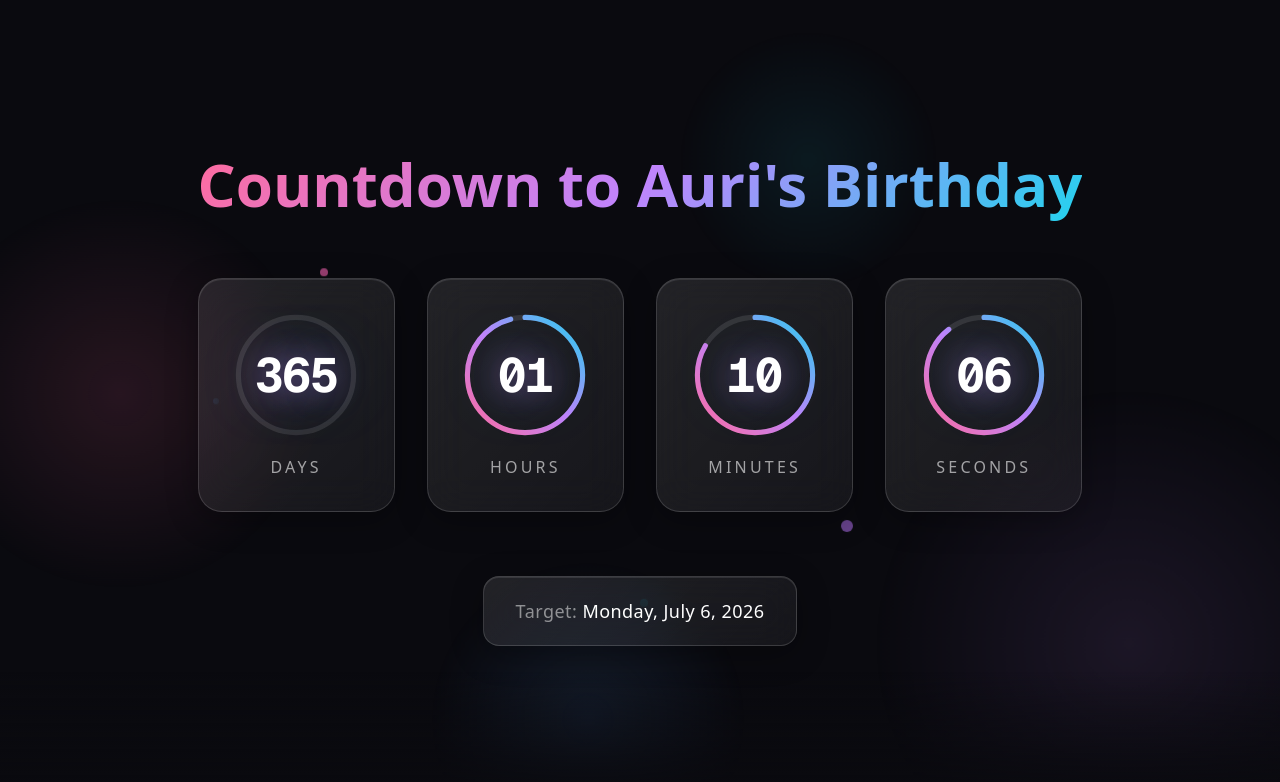
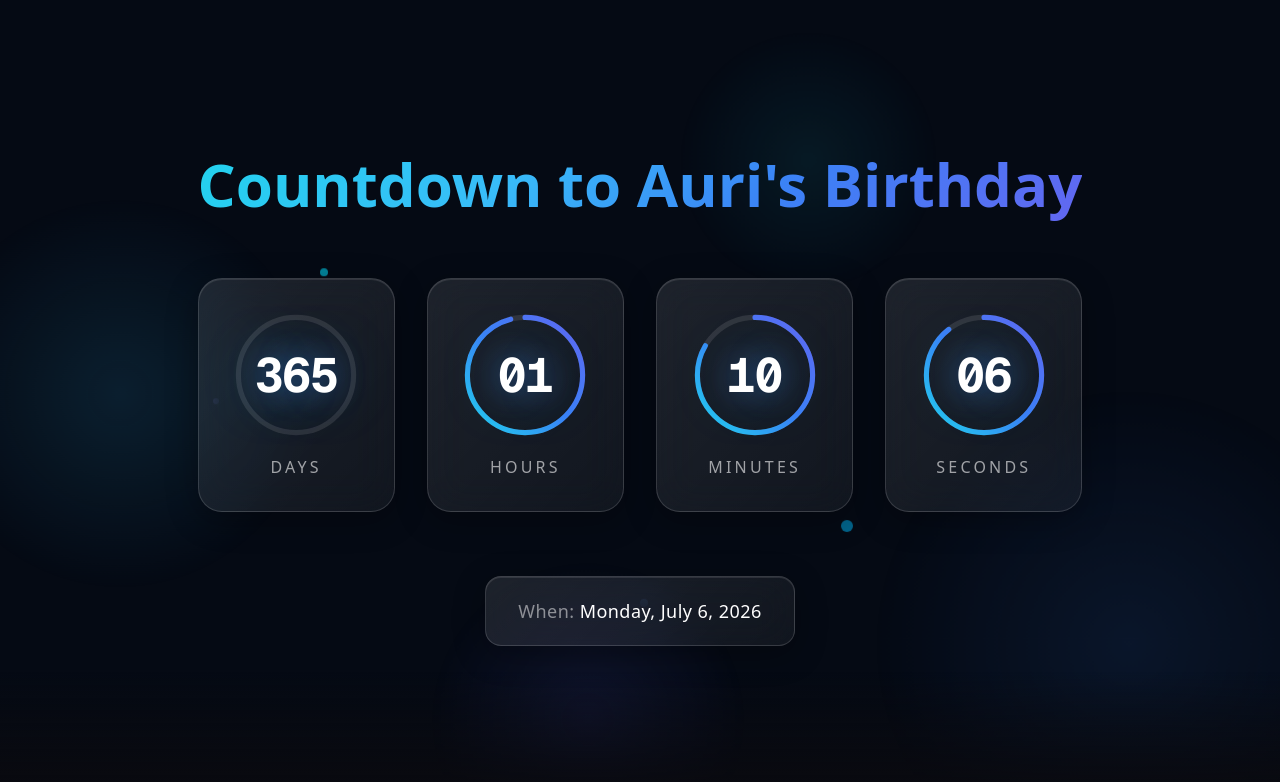
Before and after one commit to sixtusagbo/countdown-city, a Next.js app: page / in a window 1280 px wide. Shown: the top 782 px of the page. Built offline with nearby package versions, Linux system fonts and the light colour scheme.

Commit message:
Switch to blue color theme

```diff
--- a/src/app/globals.css
+++ b/src/app/globals.css
@@ -1,15 +1,15 @@
 @import "tailwindcss";
 
 :root {
-  --background: #0a0a0f;
-  --foreground: #f5f5f7;
-  --accent-pink: #ff6b9d;
-  --accent-purple: #c084fc;
-  --accent-blue: #60a5fa;
+  --background: #050a14;
+  --foreground: #f0f4f8;
+  --accent-sky: #38bdf8;
+  --accent-blue: #3b82f6;
+  --accent-indigo: #6366f1;
   --accent-cyan: #22d3ee;
-  --glow-pink: rgba(255, 107, 157, 0.4);
-  --glow-purple: rgba(192, 132, 252, 0.4);
-  --glow-blue: rgba(96, 165, 250, 0.4);
+  --glow-sky: rgba(56, 189, 248, 0.4);
+  --glow-blue: rgba(59, 130, 246, 0.4);
+  --glow-indigo: rgba(99, 102, 241, 0.4);
 }
 
 @theme inline {
@@ -194,7 +194,7 @@ body {
   border-color: rgba(255, 255, 255, 0.25);
   box-shadow:
     0 8px 32px rgba(0, 0, 0, 0.4),
-    0 0 40px var(--glow-purple),
+    0 0 40px var(--glow-blue),
     inset 0 1px 0 rgba(255, 255, 255, 0.15);
 }
 
@@ -202,9 +202,10 @@ body {
 .gradient-text {
   background: linear-gradient(
     135deg,
-    var(--accent-pink) 0%,
-    var(--accent-purple) 50%,
-    var(--accent-cyan) 100%
+    var(--accent-cyan) 0%,
+    var(--accent-sky) 35%,
+    var(--accent-blue) 65%,
+    var(--accent-indigo) 100%
   );
   -webkit-background-clip: text;
   -webkit-text-fill-color: transparent;
@@ -215,21 +216,21 @@ body {
 .countdown-number {
   font-variant-numeric: tabular-nums;
   text-shadow:
-    0 0 30px var(--glow-purple),
-    0 0 60px var(--glow-blue);
+    0 0 30px var(--glow-blue),
+    0 0 60px var(--glow-sky);
 }
 
 /* Glow effects */
-.glow-pink {
-  box-shadow: 0 0 40px var(--glow-pink);
-}
-
-.glow-purple {
-  box-shadow: 0 0 40px var(--glow-purple);
+.glow-sky {
+  box-shadow: 0 0 40px var(--glow-sky);
 }
 
 .glow-blue {
   box-shadow: 0 0 40px var(--glow-blue);
+}
+
+.glow-indigo {
+  box-shadow: 0 0 40px var(--glow-indigo);
 }
 
 /* Progress ring */
--- a/src/app/page.tsx
+++ b/src/app/page.tsx
@@ -60,9 +60,9 @@ function TimeUnit({ value, label, max, color, delay }: TimeUnitProps) {
             />
             <defs>
               <linearGradient id="gradient" x1="0%" y1="0%" x2="100%" y2="100%">
-                <stop offset="0%" stopColor="#ff6b9d" />
-                <stop offset="50%" stopColor="#c084fc" />
-                <stop offset="100%" stopColor="#22d3ee" />
+                <stop offset="0%" stopColor="#22d3ee" />
+                <stop offset="50%" stopColor="#3b82f6" />
+                <stop offset="100%" stopColor="#6366f1" />
               </linearGradient>
             </defs>
           </svg>
@@ -93,7 +93,7 @@ function Confetti() {
       left: Math.random() * 100,
       delay: Math.random() * 3,
       duration: 2 + Math.random() * 2,
-      color: ["#ff6b9d", "#c084fc", "#60a5fa", "#22d3ee", "#fbbf24"][
+      color: ["#22d3ee", "#38bdf8", "#3b82f6", "#6366f1", "#a5b4fc"][
         Math.floor(Math.random() * 5)
       ],
       size: 8 + Math.random() * 8,
@@ -130,7 +130,7 @@ function FloatingOrbs() {
         className="absolute top-1/4 -left-20 w-96 h-96 rounded-full animate-drift opacity-30"
         style={{
           background:
-            "radial-gradient(circle, rgba(255,107,157,0.4) 0%, transparent 70%)",
+            "radial-gradient(circle, rgba(56,189,248,0.4) 0%, transparent 70%)",
           animationDelay: "0s",
         }}
       />
@@ -138,7 +138,7 @@ function FloatingOrbs() {
         className="absolute top-1/2 -right-32 w-[500px] h-[500px] rounded-full animate-drift opacity-25"
         style={{
           background:
-            "radial-gradient(circle, rgba(192,132,252,0.4) 0%, transparent 70%)",
+            "radial-gradient(circle, rgba(59,130,246,0.4) 0%, transparent 70%)",
           animationDelay: "-5s",
         }}
       />
@@ -146,7 +146,7 @@ function FloatingOrbs() {
         className="absolute -bottom-20 left-1/3 w-80 h-80 rounded-full animate-drift opacity-30"
         style={{
           background:
-            "radial-gradient(circle, rgba(96,165,250,0.4) 0%, transparent 70%)",
+            "radial-gradient(circle, rgba(99,102,241,0.4) 0%, transparent 70%)",
           animationDelay: "-10s",
         }}
       />
@@ -160,17 +160,17 @@ function FloatingOrbs() {
       />
 
       {/* Small floating particles */}
-      <div className="absolute top-1/3 left-1/4 w-2 h-2 bg-pink-400 rounded-full animate-float opacity-60" />
+      <div className="absolute top-1/3 left-1/4 w-2 h-2 bg-cyan-400 rounded-full animate-float opacity-60" />
       <div
-        className="absolute top-2/3 right-1/3 w-3 h-3 bg-purple-400 rounded-full animate-float opacity-50"
+        className="absolute top-2/3 right-1/3 w-3 h-3 bg-sky-400 rounded-full animate-float opacity-50"
         style={{ animationDelay: "-2s" }}
       />
       <div
-        className="absolute bottom-1/4 left-1/2 w-2 h-2 bg-cyan-400 rounded-full animate-float opacity-60"
+        className="absolute bottom-1/4 left-1/2 w-2 h-2 bg-blue-400 rounded-full animate-float opacity-60"
         style={{ animationDelay: "-4s" }}
       />
       <div
-        className="absolute top-1/2 left-1/6 w-1.5 h-1.5 bg-blue-400 rounded-full animate-float opacity-40"
+        className="absolute top-1/2 left-1/6 w-1.5 h-1.5 bg-indigo-400 rounded-full animate-float opacity-40"
         style={{ animationDelay: "-1s" }}
       />
     </div>
@@ -181,7 +181,7 @@ function CelebrationScreen() {
   return (
     <div className="min-h-screen flex items-center justify-center relative overflow-hidden">
       {/* Animated gradient background */}
-      <div className="absolute inset-0 bg-gradient-to-br from-pink-600 via-purple-600 to-blue-600 animate-gradient" />
+      <div className="absolute inset-0 bg-gradient-to-br from-cyan-500 via-blue-500 to-indigo-600 animate-gradient" />
 
       <Confetti />
       <FloatingOrbs />
@@ -263,14 +263,14 @@ export default function Home() {
   }
 
   const timeUnits = [
-    { value: timeLeft.days, label: "Days", max: 365, color: "bg-pink-500/20" },
-    { value: timeLeft.hours, label: "Hours", max: 24, color: "bg-purple-500/20" },
+    { value: timeLeft.days, label: "Days", max: 365, color: "bg-cyan-500/20" },
+    { value: timeLeft.hours, label: "Hours", max: 24, color: "bg-sky-500/20" },
     { value: timeLeft.minutes, label: "Minutes", max: 60, color: "bg-blue-500/20" },
-    { value: timeLeft.seconds, label: "Seconds", max: 60, color: "bg-cyan-500/20" },
+    { value: timeLeft.seconds, label: "Seconds", max: 60, color: "bg-indigo-500/20" },
   ];
 
   return (
-    <div className="min-h-screen flex flex-col items-center justify-center relative overflow-hidden bg-[#0a0a0f]">
+    <div className="min-h-screen flex flex-col items-center justify-center relative overflow-hidden bg-[#050a14]">
       <FloatingOrbs />
 
       {/* Main content */}
@@ -303,7 +303,7 @@ export default function Home() {
         {/* Target date display */}
         <div className="glass-card rounded-2xl px-6 py-4 md:px-8 md:py-5 inline-block">
           <p className="text-base md:text-lg text-white/70 font-medium tracking-wide">
-            <span className="text-white/50">Target:</span>{" "}
+            <span className="text-white/50">When:</span>{" "}
             <span className="text-white">
               {targetDate.toLocaleDateString("en-US", {
                 weekday: "long",
```
